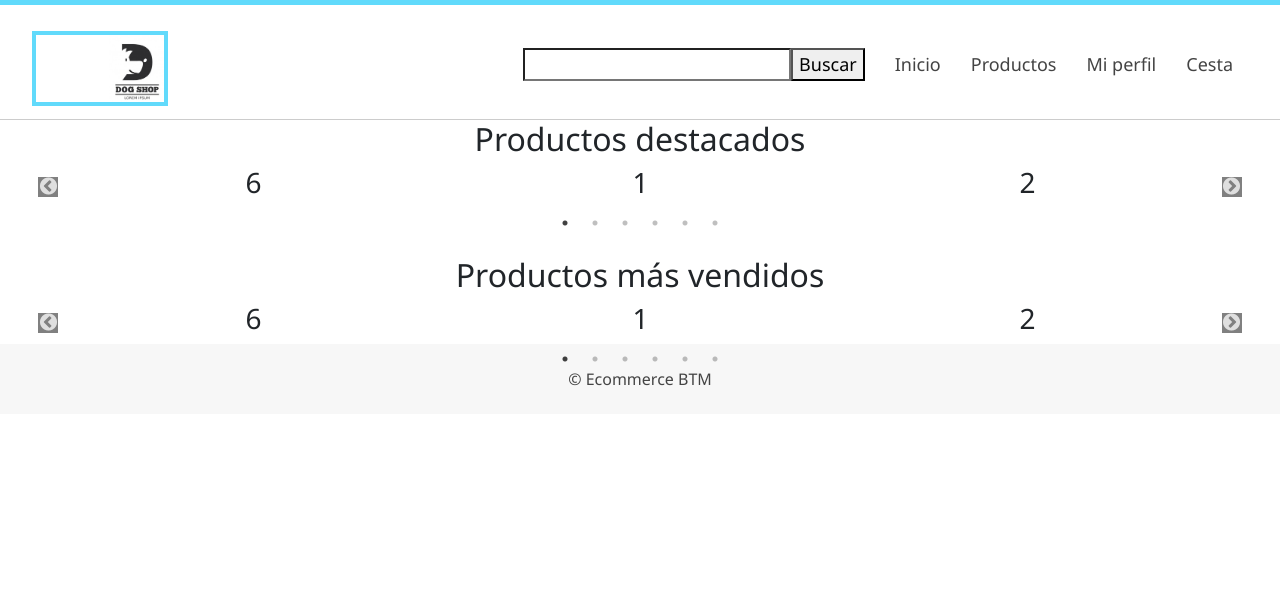
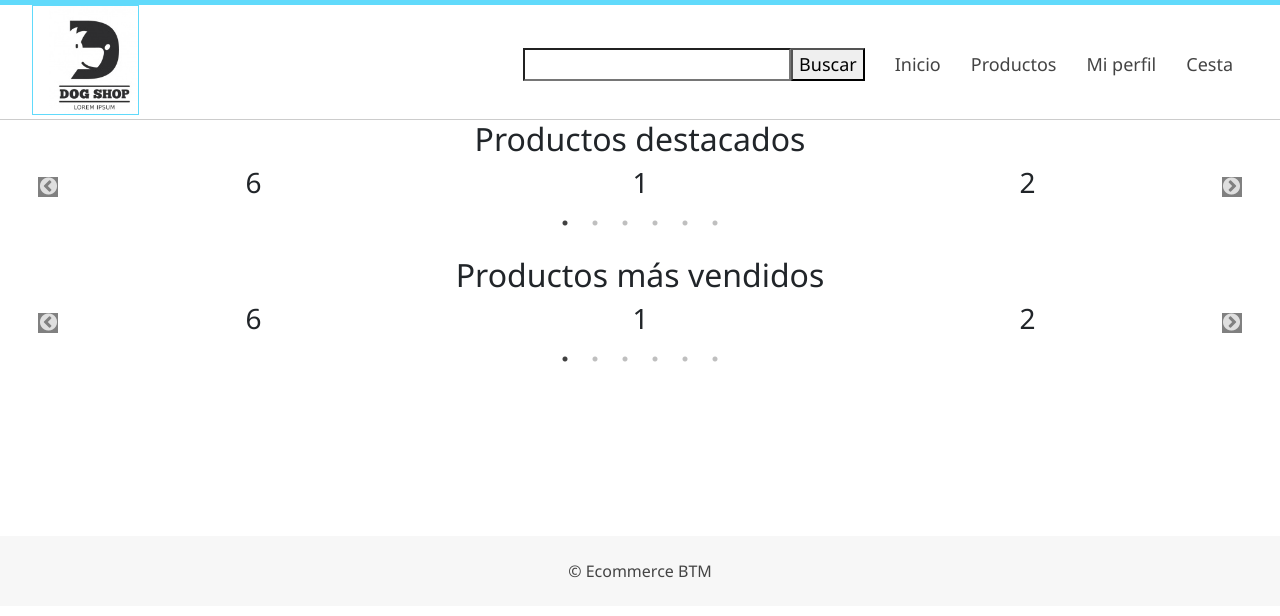
Before and after one commit to azaelsanchez/btm_ecommerce_front, a React (Create React App) app: page / in a window 1280 px wide. Shown: the top 616 px of the page. Built offline with nearby package versions, Linux system fonts and the light colour scheme.

Commit message:
Logo bien puesto

```diff
--- a/src/containers/App.css
+++ b/src/containers/App.css
@@ -16,6 +16,7 @@ body {
   background: white;
   border-bottom: 1px solid #ccc;
   border-top: 5px solid #61dafb;
+  position: relative;
 }
 
 .center{
@@ -29,18 +30,17 @@ body {
 }
 
 #logo {
-  width: 30%;
   font-size: 30px;
   float: left;
-  margin-top: 35px;
+  position: absolute;
+  top: 0;
 }
 
 #logo img {
   padding-left: 20%;
-  border: 4px solid #61dafb;
+  border: 1px solid #61dafb;
   float: left;
-  height: 75px;
-  margin-top: -9px;
+  height: 110px;
   margin-right: -10px;
   animation: girar infinite 30s linear;
 }
--- a/src/containers/Main.jsx
+++ b/src/containers/Main.jsx
@@ -20,6 +20,7 @@ function Main() {
 
       {/* <Sidebar /> */}
       <div className="clearfix"></div>
+      <br/><br/><br/><br/><br/><br/><br/><br/>
       <Footer />
     </Fragment>
   );
```
